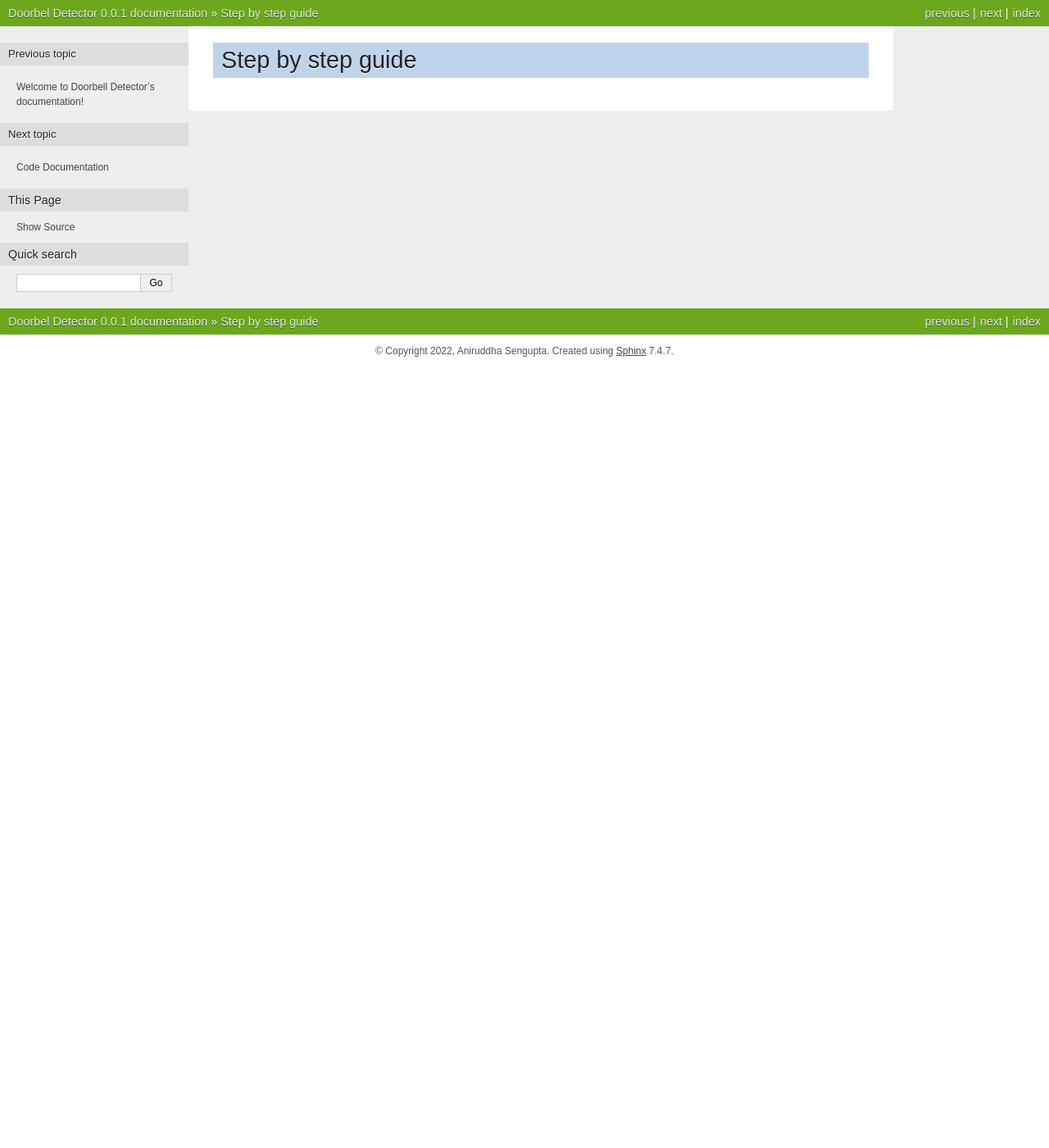
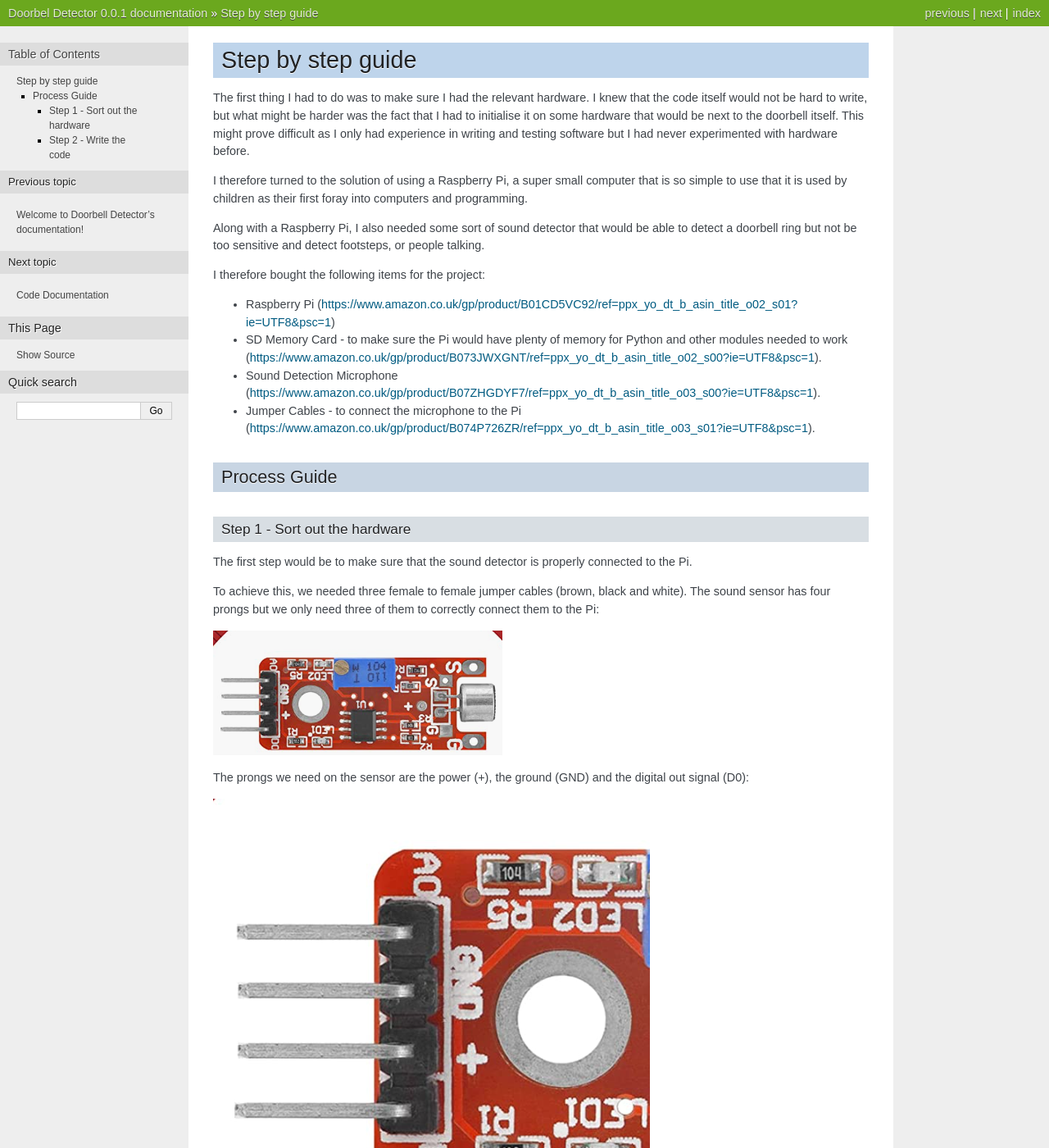
Before and after one commit to anisengupta/doorbell_detector, a Sphinx documentation site: the page built from docs/guide.rst, in a window 1280 px wide and 1400 px high. Shown: the whole window at 82% size. Built offline with Sphinx 7.4.7, drawn with Linux system fonts in a browser that asks for light colours; some of the changed text lies outside the part shown.

Commit message:
Filled in docs - Guide - step 1 - sort out the hardware

```diff
--- a/docs/guide.rst
+++ b/docs/guide.rst
@@ -1,2 +1,62 @@
 Step by step guide
 ==================
+The first thing I had to do was to make sure I had the relevant hardware.
+I knew that the code itself would not be hard to write, but what might be
+harder was the fact that I had to initialise it on some hardware that would
+be next to the doorbell itself. This might prove difficult as I only had
+experience in writing and testing software but I had never experimented with
+hardware before.
+
+I therefore turned to the solution of using a Raspberry Pi, a super small
+computer that is so simple to use that it is used by children as their first
+foray into computers and programming.
+
+Along with a Raspberry Pi, I also needed some sort of sound detector that
+would be able to detect a doorbell ring but not be too sensitive and detect
+footsteps, or people talking.
+
+I therefore bought the following items for the project:
+
+- Raspberry Pi (https://www.amazon.co.uk/gp/product/B01CD5VC92/ref=ppx_yo_dt_b_asin_title_o02_s01?ie=UTF8&psc=1)
+- SD Memory Card - to make sure the Pi would have plenty of memory for Python and other modules needed to work (https://www.amazon.co.uk/gp/product/B073JWXGNT/ref=ppx_yo_dt_b_asin_title_o02_s00?ie=UTF8&psc=1).
+- Sound Detection Microphone (https://www.amazon.co.uk/gp/product/B07ZHGDYF7/ref=ppx_yo_dt_b_asin_title_o03_s00?ie=UTF8&psc=1).
+- Jumper Cables - to connect the microphone to the Pi (https://www.amazon.co.uk/gp/product/B074P726ZR/ref=ppx_yo_dt_b_asin_title_o03_s01?ie=UTF8&psc=1).
+
+
+Process Guide
+-------------
+
+Step 1 - Sort out the hardware
+******************************
+The first step would be to make sure that the sound detector is properly
+connected to the Pi.
+
+To achieve this, we needed three female to female jumper cables
+(brown, black and white). The sound sensor has four prongs but we only
+need three of them to correctly connect them to the Pi:
+
+.. image:: ../images/sound_sensor.png
+
+The prongs we need on the sensor are the power (+), the ground (GND) and the
+digital out signal (D0):
+
+.. image:: ../images/sound_sensor_magnified.png
+
+When we then connect the sensor to the Pi, we should see both red lights come
+on (the two LEDs). To make sure that our sensor has the correct sensitivity,
+we need to adjust it so the second led flashes when there is a loud sound
+but not to every sound. We need a flat screwdriver to adjust the blue bit on
+the top until we achieved our desired sensitivity (turn counterclockwise
+until the red light disappears then experimented accordingly):
+
+.. image:: ../images/sound_sensor_adjust.png
+
+We then need to power up our Pi and make sure that the sound sensor is
+working accordingly:
+
+
+.. image:: ../images/raspberry_pi_power.png
+
+
+Step 2 - Write the code
+***********************
```
Also changed, not shown: images/raspberry_pi_power.png (added), images/sound_sensor.png (added), images/sound_sensor_adjust.png (added), images/sound_sensor_magnified.png (added), 10 other files.
